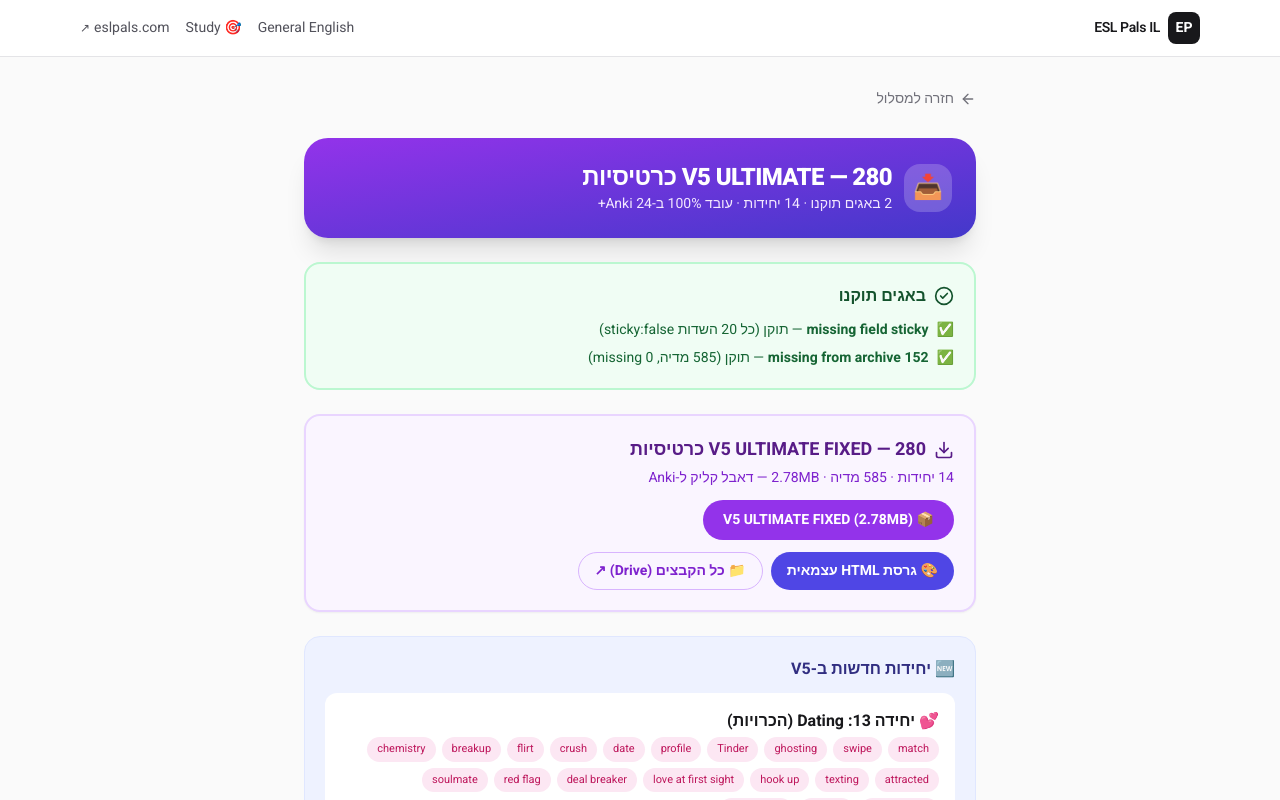
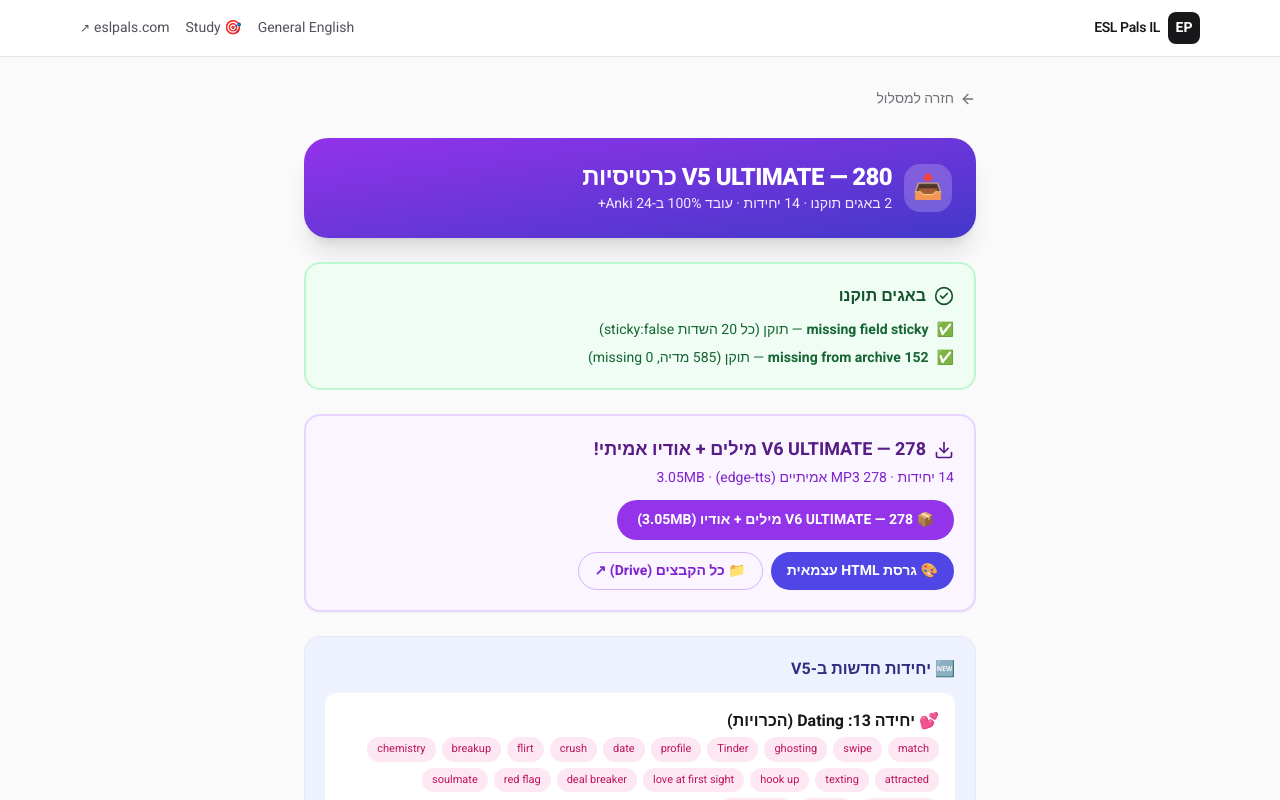
Before and after one commit to gcaresys-lgtm/esl-pals-il, a Next.js app: page /anki in a window 1280 px wide. Shown: the top 800 px of the page. Built offline with nearby package versions, Linux system fonts and the light colour scheme.

Commit message:
update site references to V6 ULTIMATE

```diff
--- a/app/anki/page.tsx
+++ b/app/anki/page.tsx
@@ -37,11 +37,11 @@ export default function AnkiPage() {
       <div className="rounded-2xl border-2 border-purple-200 bg-purple-50 p-5 shadow-sm">
         <div className="flex items-center gap-2 text-lg font-bold text-purple-900">
           <Download className="h-5 w-5" />
-          V5 ULTIMATE FIXED — 280 כרטיסיות
+          V6 ULTIMATE — 278 מילים + אודיו אמיתי!
         </div>
-        <p className="mt-1 text-sm text-purple-700">14 יחידות · 585 מדיה · 2.78MB — דאבל קליק ל-Anki</p>
-        <a href="/anki/esl-pals-v5-ULTIMATE-FIXED-280-cards-2.78MB.apkg" download className="mt-3 inline-flex items-center gap-2 rounded-full bg-purple-600 px-5 py-2.5 text-sm font-bold text-white transition hover:bg-purple-700">
-          📦 V5 ULTIMATE FIXED (2.78MB)
+        <p className="mt-1 text-sm text-purple-700">14 יחידות · 278 MP3 אמיתיים (edge-tts) · 3.05MB</p>
+        <a href="/anki/esl-pals-v6-278-words-REAL-TTS.apkg" download className="mt-3 inline-flex items-center gap-2 rounded-full bg-purple-600 px-5 py-2.5 text-sm font-bold text-white transition hover:bg-purple-700">
+          📦 V6 ULTIMATE — 278 מילים + אודיו (3.05MB)
         </a>
         <div className="mt-3 flex flex-wrap gap-2">
           <a href="/v4-final-master.html" target="_blank" className="inline-flex items-center gap-1.5 rounded-full bg-indigo-600 px-4 py-2 text-sm font-bold text-white transition hover:bg-indigo-700">
--- a/app/page.tsx
+++ b/app/page.tsx
@@ -63,8 +63,8 @@ export default function HomePage() {
         <div className="flex items-center gap-3">
           <span className="text-2xl">🆕</span>
           <div>
-            <div className="font-extrabold">V5 ULTIMATE — 280 כרטיסיות</div>
-            <div className="text-[12px] text-purple-100">2 באגים תוקנו · 14 יחידות (כולל Dating & System) · 585 מדיה</div>
+            <div className="font-extrabold">V6 ULTIMATE — 278 מילים + אודיו אמיתי</div>
+            <div className="text-[12px] text-purple-100">14 יחידות · 278 MP3 אמיתיים · 0 placeholder</div>
           </div>
         </div>
         <a href="/anki" className="mt-2 inline-block rounded-full bg-white/20 px-4 py-1.5 text-sm font-bold transition hover:bg-white/30">
```
